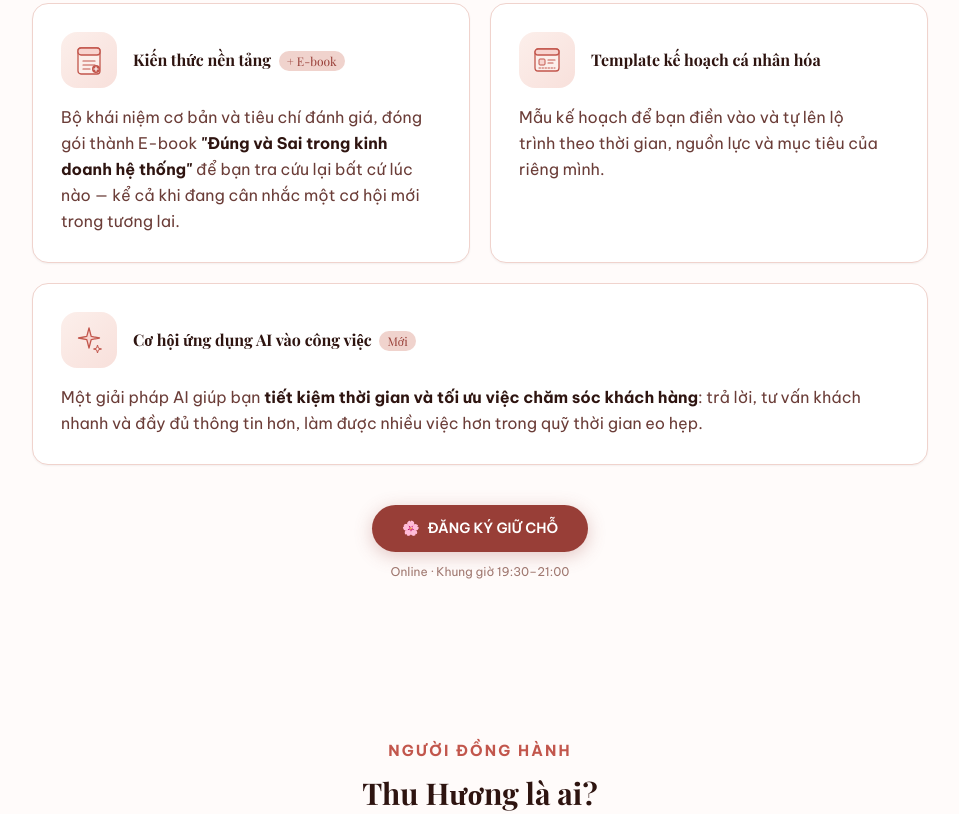
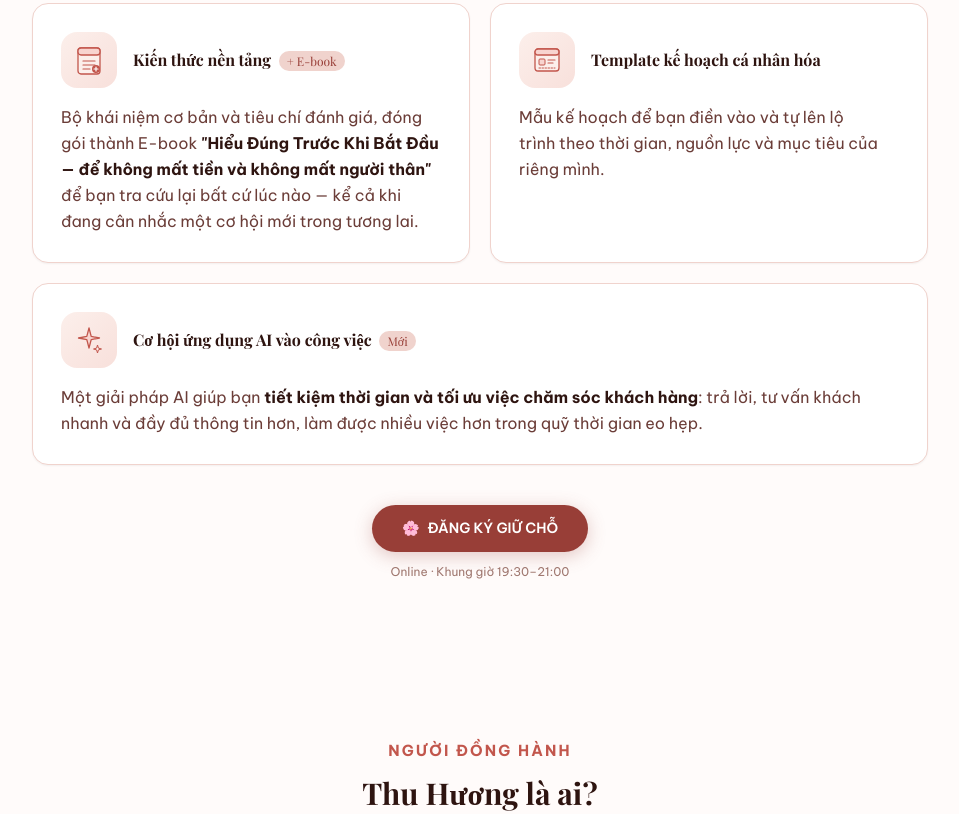
Before and after one commit to huongmaur-ops/workshop-thu-huong, a plain HTML site: page rev11.html in a window 1280 px wide. Shown: the part 3955-4769 px from the top of the page, without its empty margins (160-1119 px from the left). Drawn offline with nearby package versions, Linux system fonts and the light colour scheme; a web font is replaced by a local one.

Commit message:
rev11: ebook name + og image

```diff
--- a/rev11.html
+++ b/rev11.html
@@ -29,7 +29,7 @@
   <meta property="og:description" content="1 buổi tập trung, đi thẳng trọng tâm. Hiểu đúng để đi đường dài.">
   <meta property="og:type" content="website">
   <!-- TODO: thay bằng link ảnh thật (1200×630) để có thumbnail khi share -->
-  <meta property="og:image" content="[LINK_ANH_OG_1200x630]">
+  <meta property="og:image" content="https://huongmaur-ops.github.io/workshop-thu-huong/og-image.jpg">
   <meta name="twitter:card" content="summary_large_image">
 
   <script src="https://cdn.tailwindcss.com"></script>
@@ -412,7 +412,7 @@
             </div>
             <h3 class="font-bold text-heading" style="font-family:'Playfair Display',serif;">Kiến thức nền tảng <span class="text-xs font-normal px-2 py-0.5 rounded-full ml-1" style="background:#F0D3CD;color:#983E37;">+ E-book</span></h3>
           </div>
-          <p class="text-body text-base leading-relaxed">Bộ khái niệm cơ bản và tiêu chí đánh giá, đóng gói thành E-book <strong class="text-heading">"Đúng và Sai trong kinh doanh hệ thống"</strong> để bạn tra cứu lại bất cứ lúc nào — kể cả khi đang cân nhắc một cơ hội mới trong tương lai.</p>
+          <p class="text-body text-base leading-relaxed">Bộ khái niệm cơ bản và tiêu chí đánh giá, đóng gói thành E-book <strong class="text-heading">"Hiểu Đúng Trước Khi Bắt Đầu — để không mất tiền và không mất người thân"</strong> để bạn tra cứu lại bất cứ lúc nào — kể cả khi đang cân nhắc một cơ hội mới trong tương lai.</p>
         </div>
 
         <!-- Card 4 -->
@@ -612,7 +612,7 @@
           <li class="flex gap-3"><span class="font-bold" style="color:#C2564C;">✓</span> 1 buổi workshop online (19:30 – 21:00)</li>
           <li class="flex gap-3"><span class="font-bold" style="color:#C2564C;">✓</span> Bức tranh tổng quan về kinh doanh hệ thống</li>
           <li class="flex gap-3"><span class="font-bold" style="color:#C2564C;">✓</span> Hiểu rõ các mô hình KDHT — không chọn nhầm từ đầu</li>
-          <li class="flex gap-3"><span class="font-bold" style="color:#C2564C;">✓</span> E-book "Đúng và Sai trong kinh doanh hệ thống"</li>
+          <li class="flex gap-3"><span class="font-bold" style="color:#C2564C;">✓</span> E-book "Hiểu Đúng Trước Khi Bắt Đầu"</li>
           <li class="flex gap-3"><span class="font-bold" style="color:#C2564C;">✓</span> Template kế hoạch cá nhân hóa</li>
           <li class="flex gap-3"><span class="font-bold" style="color:#C2564C;">✓</span> Q&amp;A trực tiếp với Thu Hương</li>
           <li class="flex gap-3"><span class="font-bold" style="color:#C2564C;">✓</span> Tham gia nhóm hỗ trợ cộng đồng 30 ngày</li>
```
